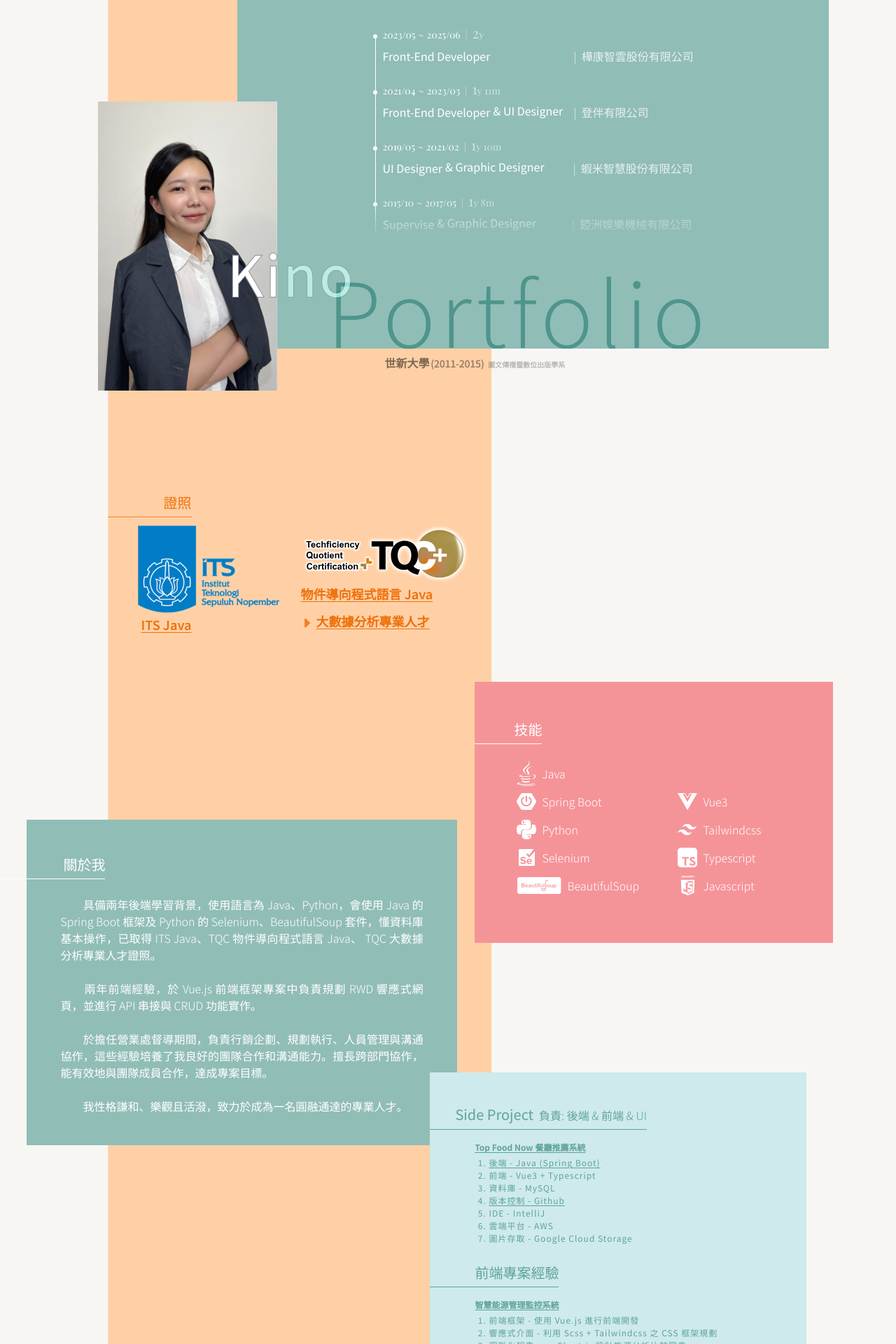
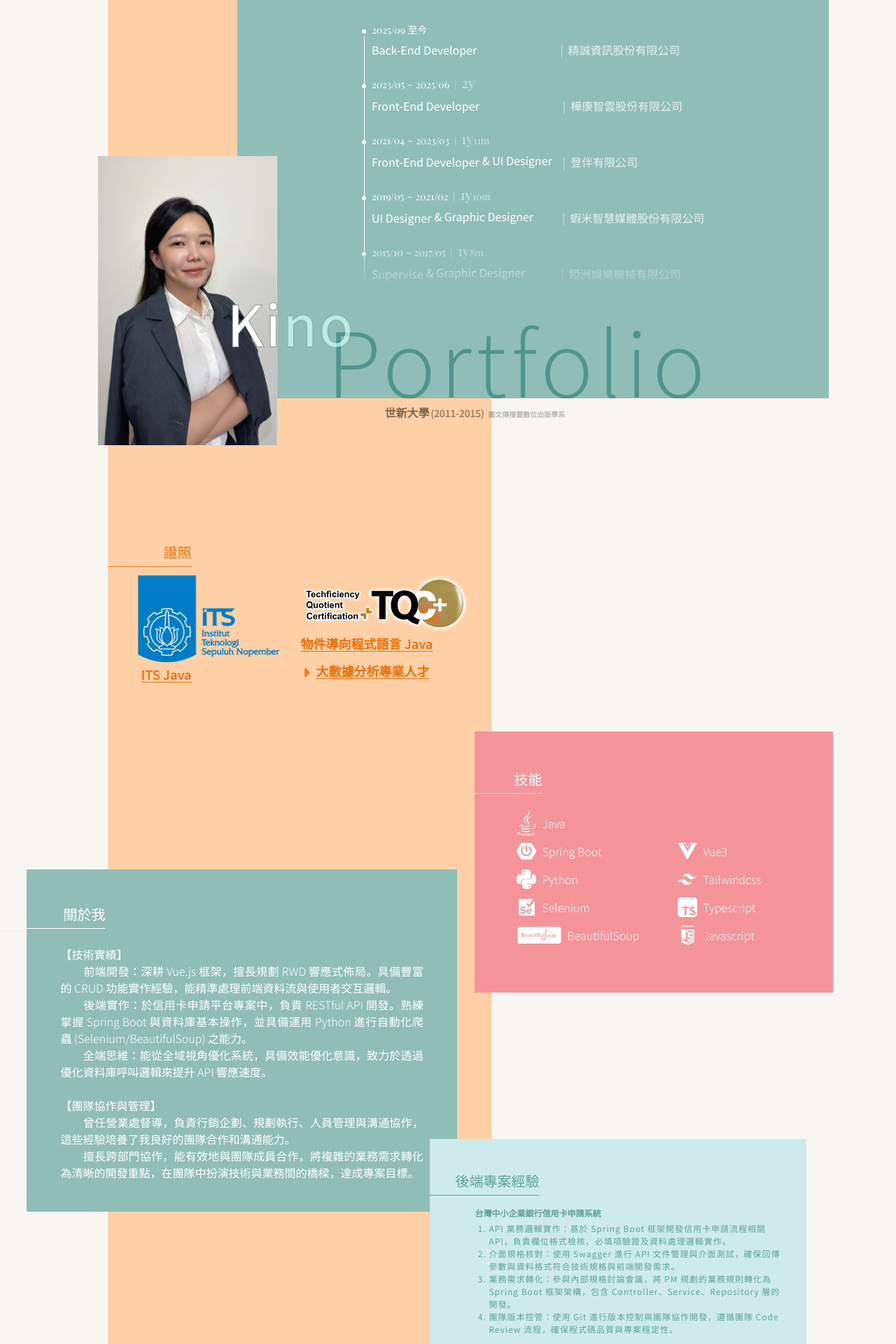
Before and after one commit to Kinokino00/kino-portfolio, a Vue app: page / in a window 1280 px wide. Shown: the part 200-2120 px from the top of the page at 70% size. Built offline with nearby package versions, Linux system fonts and the light colour scheme; a web font is replaced by a local one.

Commit message:
更新至今的工作

```diff
--- a/src/views/DashboardPage.vue
+++ b/src/views/DashboardPage.vue
@@ -10,13 +10,15 @@
             <div class="area-info-detail">
               <p class="font-num">
                 {{ info.ad }}
-                <span v-if="info.tenureYear" class="opacity-60">
+                <span v-if="info.tenureYear || info.tenureMonth" class="opacity-60">
                   &nbsp;|&nbsp;
-                  <span class="number">{{ info.tenureYear }}</span
-                  >y
+                  <span v-if="info.tenureYear" class="number">
+                    <span>{{ info.tenureYear }}</span>
+                    <span>y</span>
+                  </span>
                   <span v-if="info.tenureMonth">
-                    <span>{{ info.tenureMonth }}</span
-                    >m
+                    <span>{{ info.tenureMonth }}</span>
+                    <span>m</span>
                   </span>
                 </span>
               </p>
@@ -196,20 +198,43 @@
         <h5>關於我</h5>
       </div>
       <p class="text-justify">
-        　　具備兩年後端學習背景，使用語言為 Java、Python，會使用 Java 的 Spring Boot 框架及 Python
-        的 Selenium、BeautifulSoup 套件，懂資料庫基本操作，已取得 ITS Java、TQC 物件導向程式語言
-        Java、 TQC 大數據分析專業人才證照。<br /><br />
-
-        　　兩年前端經驗，於 Vue.js 前端框架專案中負責規劃 RWD 響應式網頁，並進行 API 串接與 CRUD
-        功能實作。<br /><br />
-
-        　　於擔任營業處督導期間，負責行銷企劃、規劃執行、人員管理與溝通協作，這些經驗培養了我良好的團隊合作和溝通能力。擅長跨部門協作，能有效地與團隊成員合作，達成專案目標。<br /><br />
-
-        　　我性格謙和、樂觀且活潑，致力於成為一名圓融通達的專業人才。
+        【技術實績】 <br />　　前端開發：深耕 Vue.js 框架，擅長規劃 RWD 響應式佈局。具備豐富的 CRUD
+        功能實作經驗，能精準處理前端資料流與使用者交互邏輯。<br />
+        　　後端實作：於信用卡申請平台專案中，負責 RESTful API 開發。熟練掌握 Spring Boot
+        與資料庫基本操作，並具備運用 Python 進行自動化爬蟲 (Selenium/BeautifulSoup) 之能力。<br />
+        　　全端思維：能從全域視角優化系統，具備效能優化意識，致力於透過優化資料庫呼叫邏輯來提升 API
+        響應速度。<br /><br />
+        【團隊協作與管理】<br />
+        　　曾任營業處督導，負責行銷企劃、規劃執行、人員管理與溝通協作，這些經驗培養了我良好的團隊合作和溝通能力。<br />
+        　　擅長跨部門協作，能有效地與團隊成員合作，將複雜的業務需求轉化為清晰的開發重點，在團隊中扮演技術與業務間的橋樑，達成專案目標。
       </p>
     </div>
 
     <div class="area area-project">
+      <div class="title-line pl-9 !w-fit">
+        <h5>後端專案經驗</h5>
+      </div>
+      <div class="grid">
+        <div class="title-a" style="text-decoration: none">台灣中小企業銀行信用卡申請系統</div>
+        <ol>
+          <li>
+            API 業務邏輯實作：基於 Spring Boot 框架開發信用卡申請流程相關
+            API，負責欄位格式檢核、必填項驗證及資料處理邏輯實作。
+          </li>
+          <li>
+            介面規格核對：使用 Swagger 進行 API
+            文件管理與介面測試，確保回傳參數與資料格式符合技術規格與前端開發需求。
+          </li>
+          <li>
+            業務需求轉化：參與內部規格討論會議，將 PM 規劃的業務規則轉化為 Spring Boot
+            框架架構，包含 Controller、Service、Repository 層的開發。
+          </li>
+          <li>
+            團隊版本控管：使用 Git 進行版本控制與團隊協作開發，遵循團隊 Code Review
+            流程，確保程式碼品質與專案穩定性。
+          </li>
+        </ol>
+      </div>
       <div class="title-line flex items-baseline pl-9 !w-fit">
         <h5>Side Project</h5>
         <p class="ml-2">負責: 後端 & 前端 & UI</p>
@@ -425,6 +450,12 @@
 }
 const certificateItem = ref<CertificateItem[]>([
   {
+    ad: '2025/09 至今',
+    job: 'Back-End Developer',
+    ml: 104,
+    company: '精誠資訊股份有限公司'
+  },
+  {
     tenureYear: 2,
     ad: '2023/05 ~ 2025/06',
     job: 'Front-End Developer',
@@ -447,7 +478,7 @@
     job: 'UI Designer',
     jobAdjunct: '& Graphic Designer',
     ml: 26,
-    company: '蝦米智慧股份有限公司'
+    company: '蝦米智慧媒體股份有限公司'
   },
   {
     tenureYear: 1,
```
